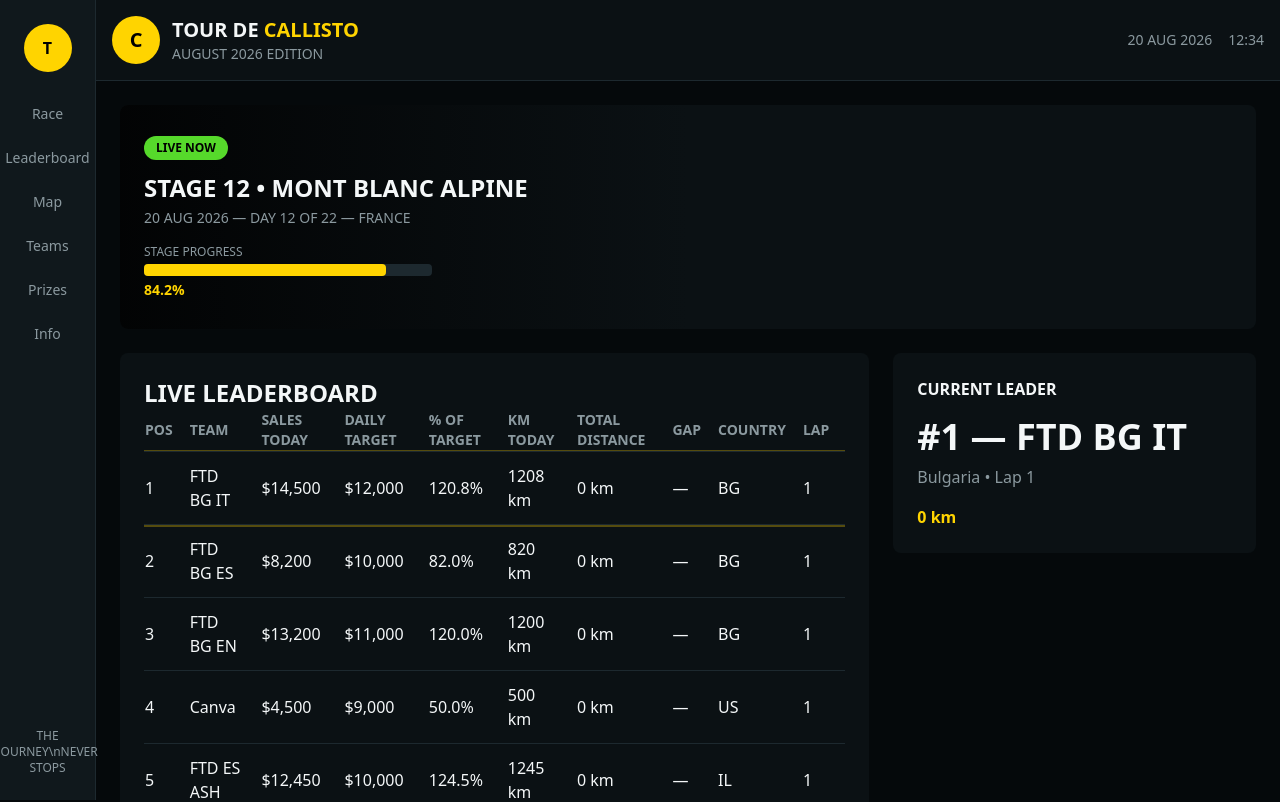
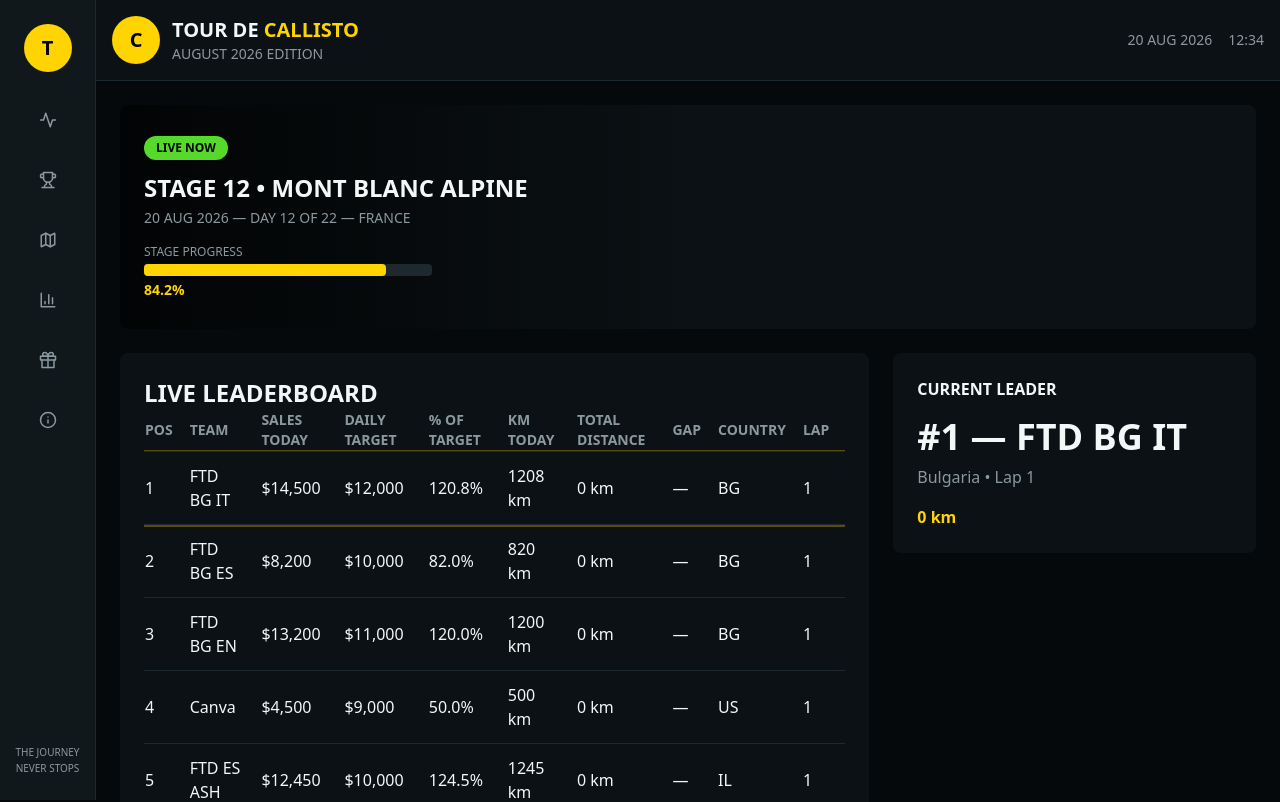
Before and after one commit to J055-B/Callisto-Tour, a Next.js app: page / in a window 1280 px wide. Shown: the top 802 px of the page. Built offline with nearby package versions, Linux system fonts and the light colour scheme.

Commit message:
Add sidebar icons with lucide-react

```diff
--- a/components/layout/Sidebar.tsx
+++ b/components/layout/Sidebar.tsx
@@ -1,27 +1,36 @@
 import React from 'react'
 import Link from 'next/link'
+import { Activity, BarChart3, Map, Trophy, Gift, Info, Send } from 'lucide-react'
 
 const items = [
-  { href: '/', label: 'Race' },
-  { href: '/leaderboard', label: 'Leaderboard' },
-  { href: '/map', label: 'Map' },
-  { href: '/teams', label: 'Teams' },
-  { href: '/prizes', label: 'Prizes' },
-  { href: '/info', label: 'Info' }
+  { href: '/', label: 'Race', icon: Activity },
+  { href: '/leaderboard', label: 'Leaderboard', icon: Trophy },
+  { href: '/map', label: 'Map', icon: Map },
+  { href: '/teams', label: 'Teams', icon: BarChart3 },
+  { href: '/prizes', label: 'Prizes', icon: Gift },
+  { href: '/info', label: 'Info', icon: Info }
 ]
 
 export default function Sidebar() {
   return (
     <aside className="w-24 h-screen flex flex-col items-center py-6 gap-6 bg-elevated border-r border-border">
-      <div className="w-12 h-12 rounded-full bg-yellow flex items-center justify-center text-black font-bold">T</div>
-      <nav className="flex-1 flex flex-col gap-2">
-        {items.map((it) => (
-          <Link key={it.href} href={it.href} className="text-sm text-secondaryText text-center py-2 hover:bg-yellow/10 rounded">
-            {it.label}
-          </Link>
-        ))}
+      <div className="w-12 h-12 rounded-full bg-yellow flex items-center justify-center text-black font-bold text-xl">T</div>
+      <nav className="flex-1 flex flex-col gap-3">
+        {items.map((it) => {
+          const Icon = it.icon
+          return (
+            <Link
+              key={it.href}
+              href={it.href}
+              className="flex h-12 w-12 items-center justify-center rounded-full text-secondaryText hover:bg-yellow/10 hover:text-yellow transition-colors"
+              aria-label={it.label}
+            >
+              <Icon size={18} />
+            </Link>
+          )
+        })}
       </nav>
-      <div className="text-xs text-secondaryText text-center px-2">THE JOURNEY\nNEVER STOPS</div>
+      <div className="text-center text-[10px] text-secondaryText leading-4 px-2">THE JOURNEY<br />NEVER STOPS</div>
     </aside>
   )
 }
```
